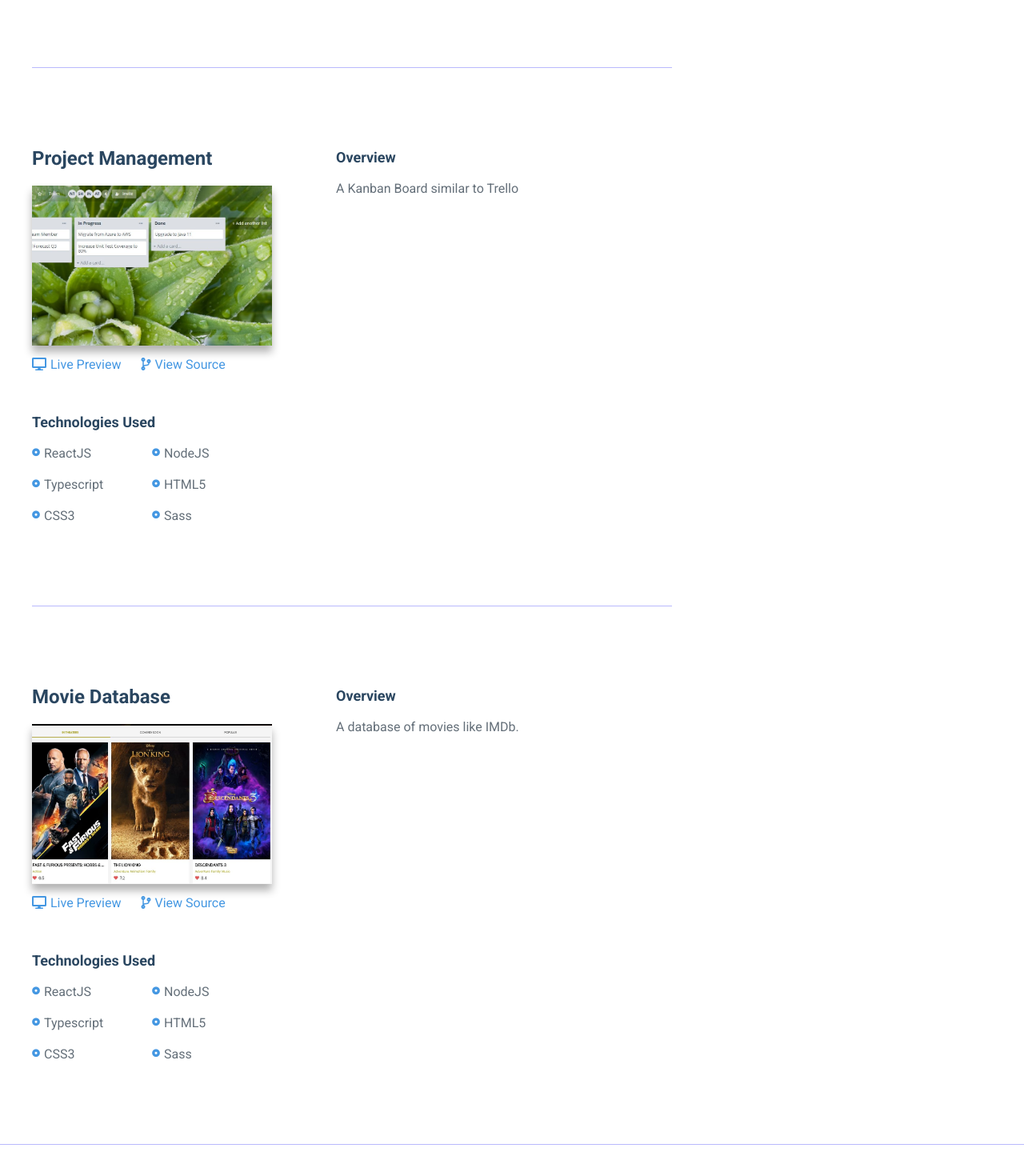
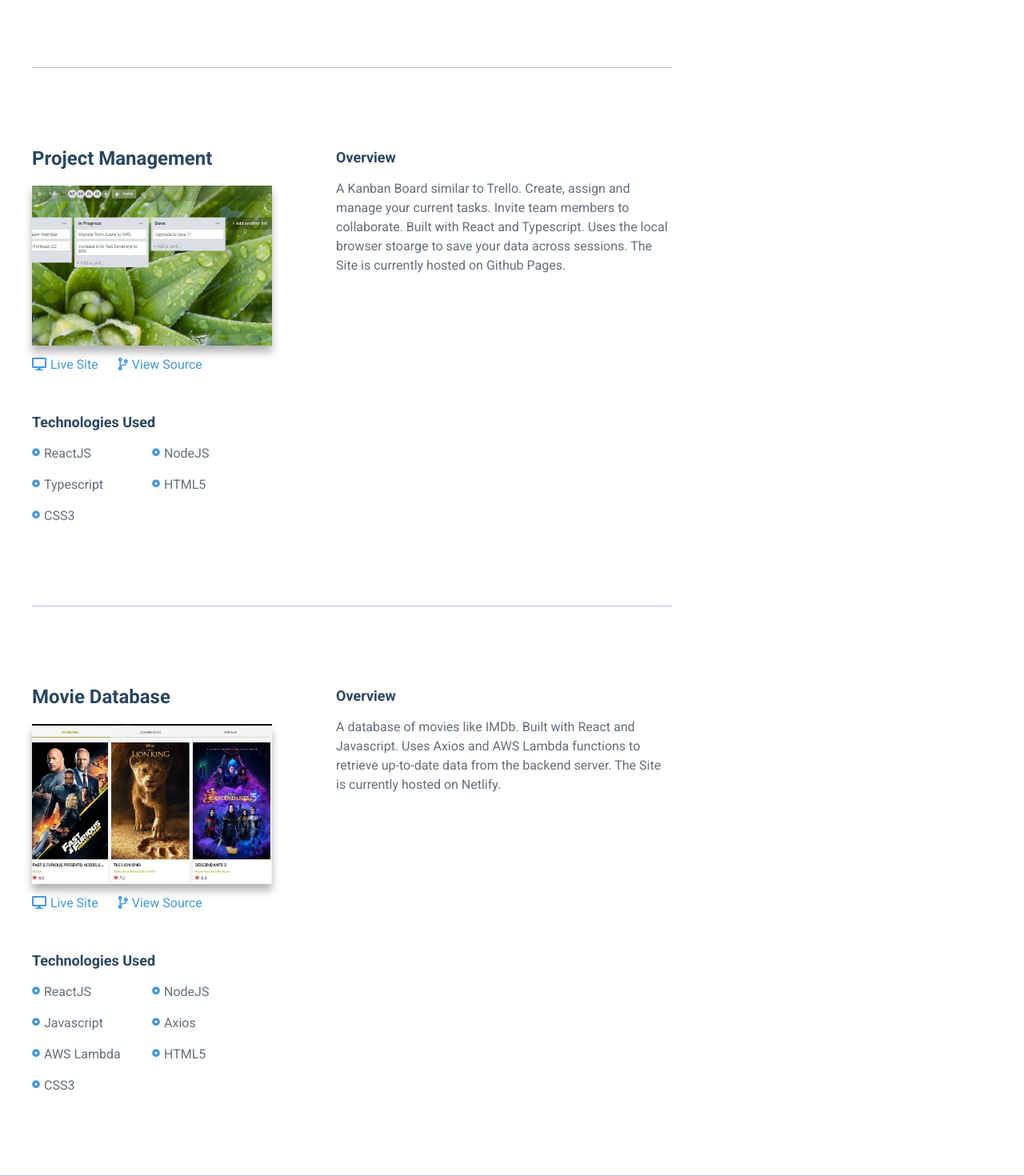
Before and after one commit to lukasstriebel/lukasstriebel.github.io, a React (Create React App) app: page / in a window 1280 px wide. Shown: the part 1798-3268 px from the top of the page at 80% size. Built offline with nearby package versions, Linux system fonts and the light colour scheme; some icons are missing.

Commit message:
Add details to projects

```diff
--- a/src/components/projects/Projects.tsx
+++ b/src/components/projects/Projects.tsx
@@ -50,7 +50,7 @@ export default class Projects extends Component {
                                     <img src={projectmanagement} alt={`Project Thumbnail`} />
                                 </div>
                                 <div className={`project__display__actions`}>
-                                    <a href={`https://lukasstriebel.github.io/projectmanagement/`} className={`link`}><i className="fas fa-desktop"></i><span>Live Preview</span></a>
+                                    <a href={`https://lukasstriebel.github.io/projectmanagement/`} className={`link`}><i className="fas fa-desktop"></i><span>Live Site</span></a>
                                     {/* <a href={`#`} className={`link link--inactive`}><i className="fas fa-code-branch"></i><span>Source Private</span></a> */}
                                     <a href={`https://github.com/lukasstriebel/projectmanagement`} className={`link`}><i className="fas fa-code-branch"></i><span>View Source</span></a>
                                 </div>
@@ -63,14 +63,14 @@ export default class Projects extends Component {
                                     <li><i className="fas fa-dot-circle"></i><p>Typescript</p></li>
                                     <li><i className="fas fa-dot-circle"></i><p>HTML5</p></li>
                                     <li><i className="fas fa-dot-circle"></i><p>CSS3</p></li>
-                                    <li><i className="fas fa-dot-circle"></i><p>Sass</p></li>
                                 </ul>
                             </div>
                         </div>
                         <div className={`col-2`}>
                             <div className={`project__detail-section`}>
                                 <p className={`small-section-title`}>Overview</p>
-                                <p>A Kanban Board similar to Trello</p>
+                                <p>A Kanban Board similar to Trello. Create, assign and manage your current tasks. Invite team members to collaborate. Built with React and Typescript. Uses the local browser stoarge to save your data across sessions.
+                                The Site is currently hosted on Github Pages.</p>
                             </div>
                         </div>
                     </div>
@@ -83,7 +83,7 @@ export default class Projects extends Component {
                                     <img src={movies} alt={`Project Thumbnail`} />
                                 </div>
                                 <div className={`project__display__actions`}>
-                                    <a href={`https://lukasstriebel.github.io/movies/`} className={`link`}><i className="fas fa-desktop"></i><span>Live Preview</span></a>
+                                    <a href={`https://myimdb.netlify.com/`} className={`link`}><i className="fas fa-desktop"></i><span>Live Site</span></a>
                                     {/* <a href={`#`} className={`link link--inactive`}><i className="fas fa-code-branch"></i><span>Source Private</span></a> */}
                                     <a href={`https://github.com/lukasstriebel/movies`} className={`link`}><i className="fas fa-code-branch"></i><span>View Source</span></a>
                                 </div>
@@ -93,17 +93,19 @@ export default class Projects extends Component {
                                 <ul className={`project__technologies__list`}>
                                     <li><i className="fas fa-dot-circle"></i><p>ReactJS</p></li>
                                     <li><i className="fas fa-dot-circle"></i><p>NodeJS</p></li>
-                                    <li><i className="fas fa-dot-circle"></i><p>Typescript</p></li>
+                                    <li><i className="fas fa-dot-circle"></i><p>Javascript</p></li>
+                                    <li><i className="fas fa-dot-circle"></i><p>Axios</p></li>
+                                    <li><i className="fas fa-dot-circle"></i><p>AWS Lambda</p></li>
                                     <li><i className="fas fa-dot-circle"></i><p>HTML5</p></li>
                                     <li><i className="fas fa-dot-circle"></i><p>CSS3</p></li>
-                                    <li><i className="fas fa-dot-circle"></i><p>Sass</p></li>
                                 </ul>
                             </div>
                         </div>
                         <div className={`col-2`}>
                             <div className={`project__detail-section`}>
                                 <p className={`small-section-title`}>Overview</p>
-                                <p>A database of movies like IMDb.</p>
+                                <p>A database of movies like IMDb. Built with React and Javascript. Uses Axios and AWS Lambda functions to retrieve up-to-date data from the backend server.
+                                The Site is currently hosted on Netlify.</p>
                             </div>
                         </div>
                     </div>
```
